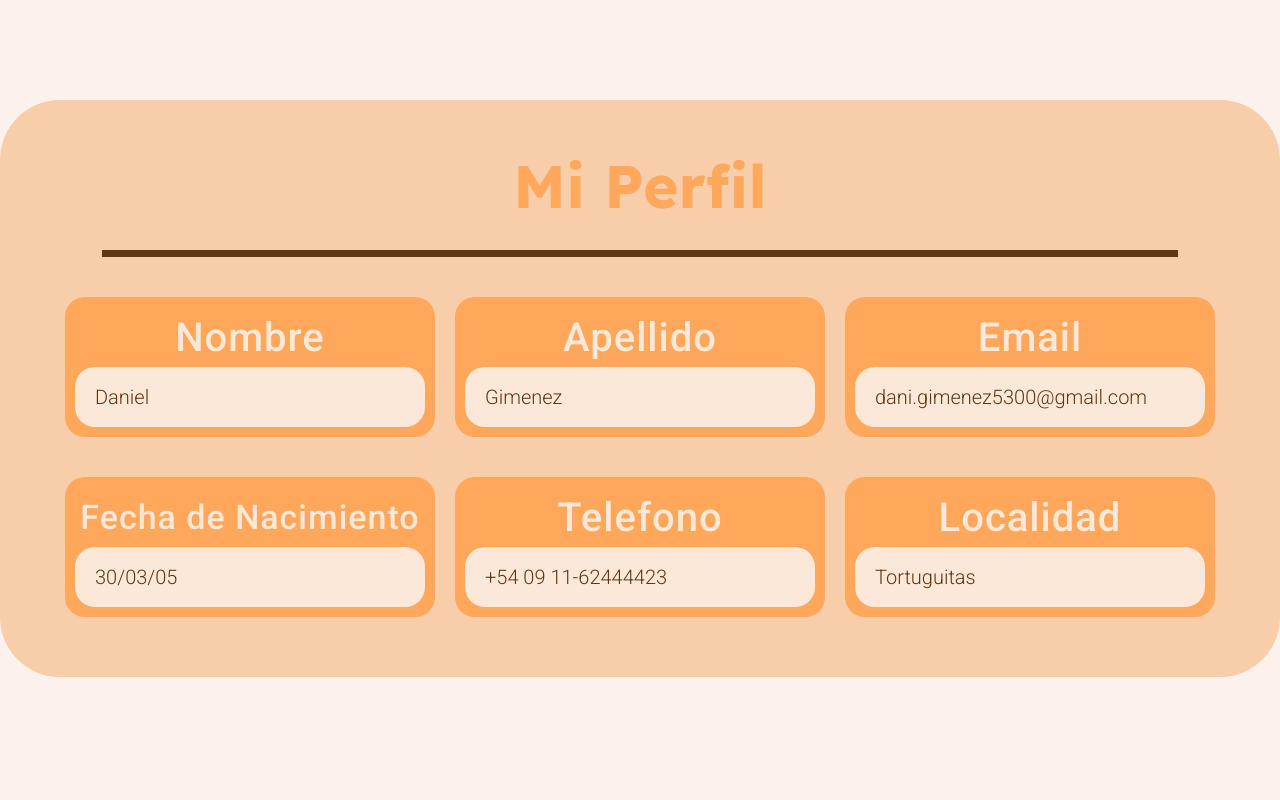
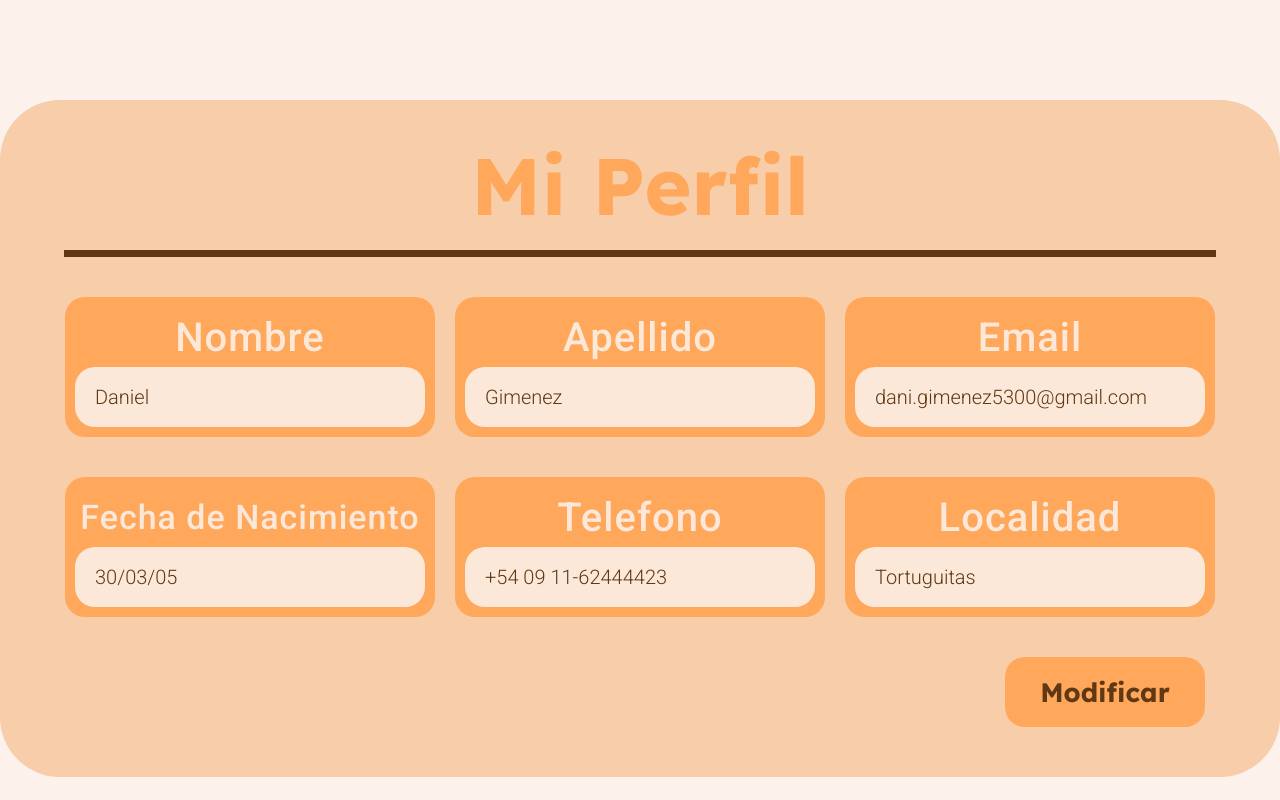
Before and after one commit to Busferis/great_pet, a PHP site: page /mi_usuario.html in a window 1280 px wide. Run offline with PHP 8.4, Linux system fonts and the light colour scheme; some web fonts are replaced.

Commit message:
MI PERFIL2

```diff
--- a/css/mi_usuario.css
+++ b/css/mi_usuario.css
@@ -14,7 +14,7 @@
     max-width: 1300px;
     margin-top: 100px;
     border-radius: 20px;
-    padding: 20px 0 20px 0;
+    padding: 20px 0 50px 0;
     background-color: #f7cdaa;
     border-radius: 60px;
     display: flex;
@@ -30,14 +30,14 @@
     display: flex;
     align-items: center;
     justify-content: center;
-    font-size: 45pt;
+    font-size: 60pt;
     color: #ffa75a;
 
 
 }
 .linea_mis_mascotas {
     background-color: #603813;
-    width: 84%;
+    width: 90%;
     height: 7px;
 }
 
@@ -98,3 +98,30 @@
     padding-left:20px;
     color:#603813;
 }
+
+.contenedor_boton_modificar{
+    /* background-color: aquamarine; */
+    height: 70px;
+    width: 100%;
+    padding: 0 75px;
+    display: flex;
+    justify-content: end;
+
+}
+
+.modificar_datos{
+    background-color: #ffa75a;
+    height: 100%;
+    width: 200px;
+    border-radius: 20px;
+    font-size: 20pt;
+    color:#603813;
+    border: solid 0 transparent;
+    transition: all 0.3s;
+}
+
+.modificar_datos:hover{
+    color:#603813ac;
+    transform: scale(1.1);
+    border: solid 6px #60381371;
+}
--- a/mi_usuario.html
+++ b/mi_usuario.html
@@ -84,6 +84,12 @@
 
                 </div>
 
+
+                <div class="contenedor_boton_modificar">
+                    <input type="button"  class="modificar_datos lexend" value="Modificar">
+                </div>
+
+
             </div>
         </div>
 
```
